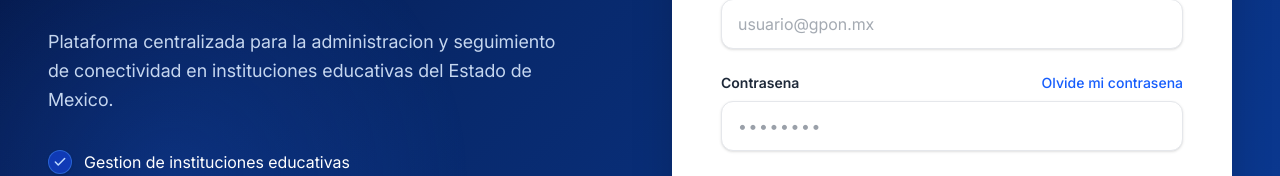
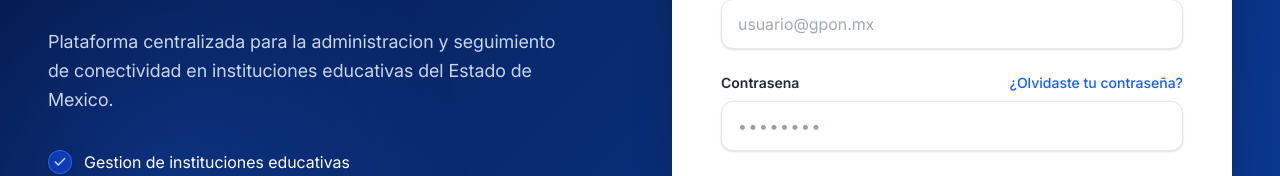
Before and after one commit to owlok-afk/Gpon_sistema_, a Next.js app in the folder gpon-escuelas/: page /login in a window 1280 px wide. Shown: the part 279-455 px from the top of the page. Built offline with nearby package versions, Linux system fonts and the light colour scheme; no server answers.

Commit message:
Update page.tsx
Link a pass

```diff
--- a/gpon-escuelas/app/login/page.tsx
+++ b/gpon-escuelas/app/login/page.tsx
@@ -2,6 +2,7 @@
 
 import { useState } from 'react'
 import { useRouter } from 'next/navigation'
+import Link from 'next/link'
 import { supabase } from '@/lib/supabase'
 
 type Tab = 'login' | 'solicitud'
@@ -305,9 +306,9 @@ export default function LoginPage() {
                             <label className="block text-sm font-semibold text-gray-800" htmlFor="password">
                               Contrasena
                             </label>
-                            <a className="text-sm font-medium text-blue-600 hover:text-blue-700 transition-colors" href="#">
-                              Olvide mi contrasena
-                            </a>
+                            <Link href="/recuperar-password" className="text-sm font-medium text-blue-600 hover:text-blue-700 transition-colors">
+                              ¿Olvidaste tu contraseña?
+                            </Link>
                           </div>
                           <input
                             id="password"
```
